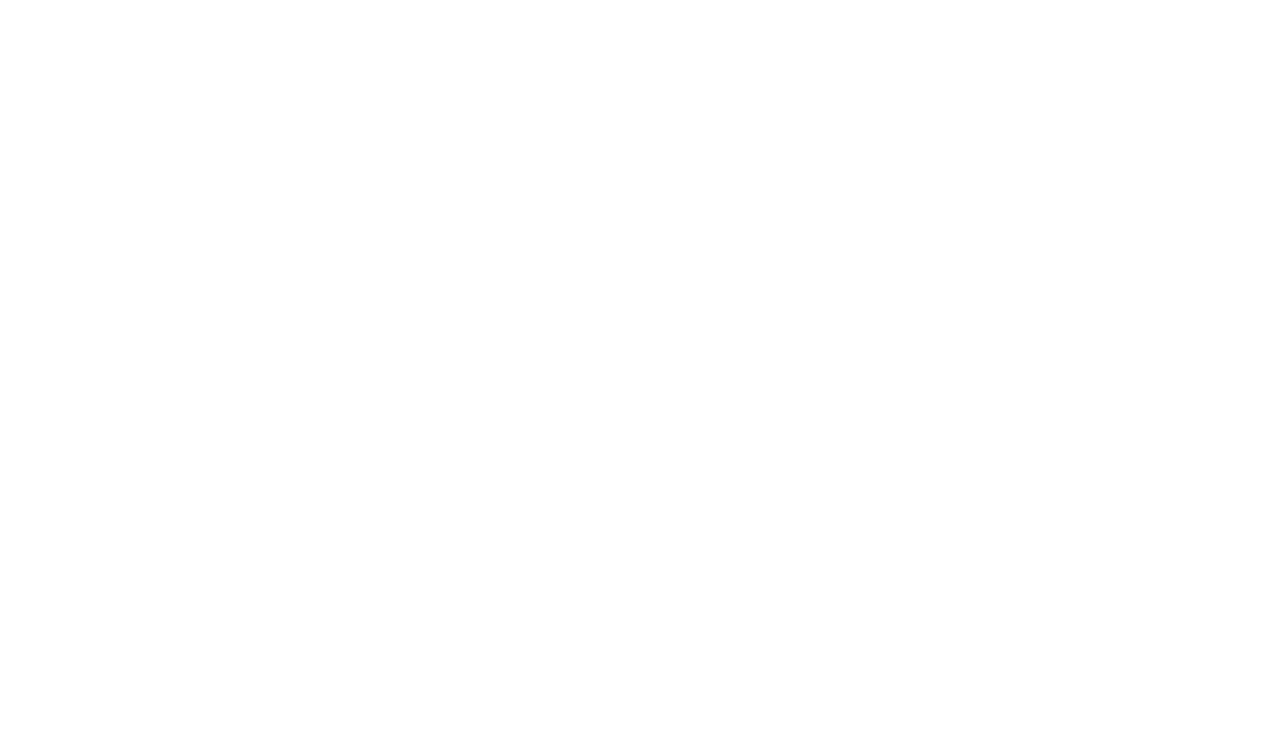
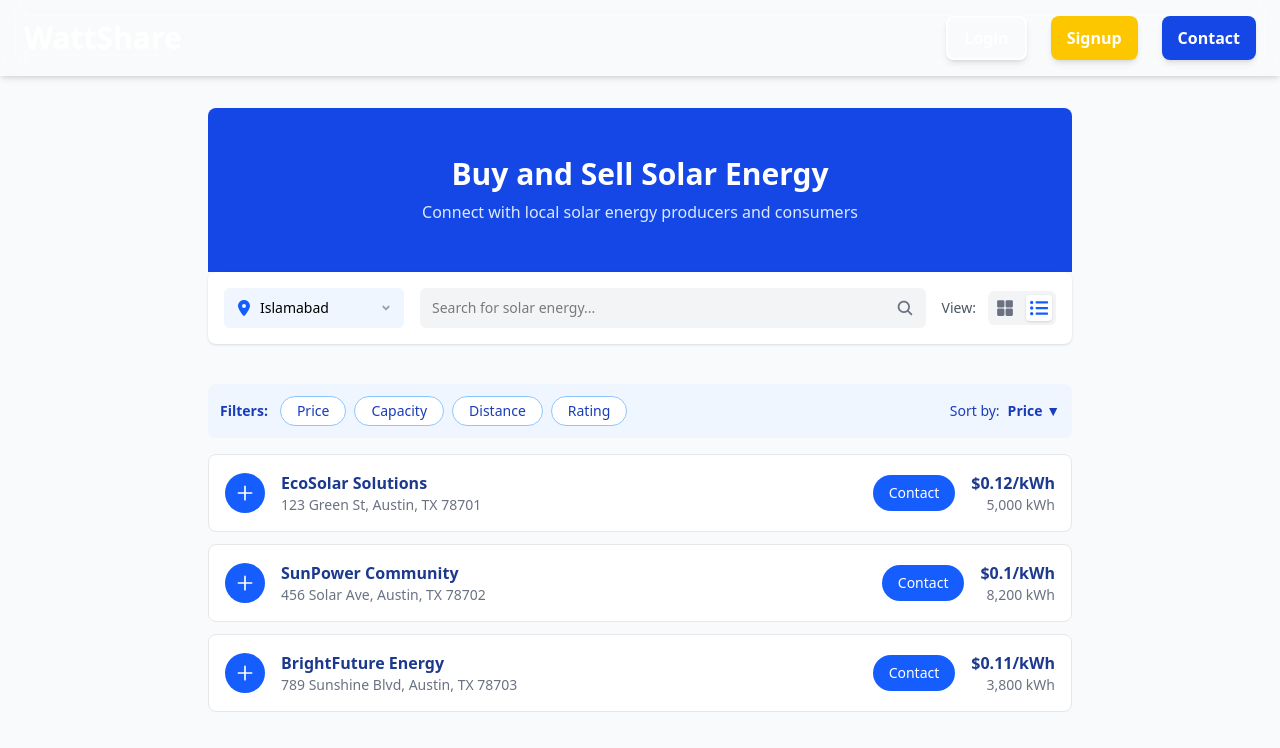
Before and after one commit to Hassam-01/WattShare, a React (Vite) app: page /home in a window 1280 px wide. Before the commit this address had no page. Shown: the top 748 px of the page. Built offline with nearby package versions, Linux system fonts and the light colour scheme.

Commit message:
home pgae basic: added

```diff
--- a/src/App.tsx
+++ b/src/App.tsx
@@ -1,13 +1,14 @@
 import './App.css'
 import { Route, Routes } from "react-router"
 import LandingPage from './pages/landingpage'
+import HomePage from './pages/homePage'
 function App() {
 
   return (
     <>
     <Routes>
-      <Route path="/" element={<LandingPage/>}>
-      </Route>
+      <Route path="/" element={<LandingPage/>}/>
+      <Route path="/home" element={<HomePage/>}/>
     </Routes>
 
     </>
--- a/src/components/navbar.tsx
+++ b/src/components/navbar.tsx
@@ -10,7 +10,7 @@
     };
 
     return (
-        <nav className="fixed w-full z-80 bg-opacity-80 backdrop-blur-md shadow-md">
+        <nav className="w-full z-80 bg-opacity-80 backdrop-blur-md shadow-md">
             <div className="px-6 py-4 flex justify-between items-center">
                 <div className="text-3xl font-bold text-white">WattShare</div>
 
--- /dev/null
+++ b/src/components/searchbar.tsx
@@ -0,0 +1,14 @@
+import { FaSearch } from "react-icons/fa";
+
+export default function SearchBar() {
+  return (
+    <div className={`border border-gray-300 rounded-lg flex items-center h-16 px-4 py-2 w-full justify-center`}>
+      <input
+        type="text"
+        placeholder="Search..."
+        className="w-[90%] h-10 px-4  rounded-lg focus:outline-none outline-none"
+      />
+      <FaSearch className="text-gray-500 " size={20} />
+    </div>
+  );
+}
--- a/src/compoundedComponent/Button.tsx
+++ b/src/compoundedComponent/Button.tsx
@@ -11,7 +11,6 @@
 
 export default function Button({ text, onClick, className }: ButtonProps) {
     // Button styles
-    console.log(className)
     const buttonType = className?.includes("primary")
         ? "border-2 border-white text-white bg-transparent hover:bg-white hover:text-black cursor-pointer"
         : className?.includes("secondary")
--- /dev/null
+++ b/src/pages/homePage.tsx
@@ -0,0 +1,210 @@
+import { useState } from "react";
+import Navbar from "../components/navbar";
+import { IoSearch } from "react-icons/io5";
+import { IoGrid } from "react-icons/io5";
+import { FaListUl } from "react-icons/fa";
+import { FaLocationDot } from "react-icons/fa6";
+import { FaAngleDown } from "react-icons/fa";
+
+export function GridAlignment() {
+  const [viewType, setViewType] = useState("list"); // "list" or "grid"
+
+  return (
+    <div className="flex items-center gap-3">
+      <span className="text-gray-600 text-sm font-medium">View:</span>
+      <div className="flex gap-2 bg-gray-100 p-1 rounded-md">
+        <button
+          className={`p-1 rounded ${viewType === 'grid' ? 'bg-white shadow-sm' : ''}`}
+          onClick={() => setViewType('grid')}
+        >
+          <IoGrid className={`${viewType === 'grid' ? 'text-blue-600' : 'text-gray-500'}`} size={18} />
+        </button>
+        <button
+          className={`p-1 rounded ${viewType === 'list' ? 'bg-white shadow-sm' : ''}`}
+          onClick={() => setViewType('list')}
+        >
+          <FaListUl className={`${viewType === 'list' ? 'text-blue-600' : 'text-gray-500'}`} size={18} />
+        </button>
+      </div>
+    </div>
+  );
+}
+
+export function Location() {
+  const cities = ["Islamabad", "Karachi", "Lahore", "Austin, TX", "San Francisco, CA"];
+  const [inputValue, setInputValue] = useState("Islamabad");
+  const [filteredCities, setFilteredCities] = useState(cities);
+  const [showDropdown, setShowDropdown] = useState(false);
+
+  interface HandleChangeEvent {
+    target: {
+      value: string;
+    };
+  }
+
+  const handleChange = (e: HandleChangeEvent): void => {
+    const value = e.target.value;
+    setInputValue(value);
+    setShowDropdown(true);
+    setFilteredCities(
+      cities.filter((city) =>
+        city.toLowerCase().includes(value.toLowerCase())
+      )
+    );
+  };
+
+  const handleSelect = (city: string) => {
+    setInputValue(city);
+    setShowDropdown(false);
+  };
+
+  return (
+    <div className="relative">
+      <div className="flex items-center h-10 bg-blue-50 rounded-md px-3">
+        <FaLocationDot className="text-blue-600" size={16} />
+        <input
+          type="text"
+          value={inputValue}
+          onChange={handleChange}
+          onFocus={() => setShowDropdown(true)}
+          onBlur={() => setTimeout(() => setShowDropdown(false), 100)}
+          placeholder="Select Location"
+          className="w-32 px-2 bg-blue-50 focus:outline-none text-sm"
+        />
+        <FaAngleDown className="text-gray-400" size={12} />
+      </div>
+      {showDropdown && filteredCities.length > 0 && (
+        <ul className="absolute z-10 w-full mt-1 bg-white border border-gray-200 rounded-lg shadow-md max-h-40 overflow-y-auto">
+          {filteredCities.map((city, index) => (
+            <li
+              key={index}
+              className="px-4 py-2 cursor-pointer hover:bg-blue-100 text-sm"
+              onClick={() => handleSelect(city)}
+            >
+              {city}
+            </li>
+          ))}
+        </ul>
+      )}
+    </div>
+  );
+}
+
+function SearchBar() {
+  return (
+    <div className="flex items-center bg-gray-100 rounded-md px-3 h-10 w-full">
+      <input
+        type="text"
+        placeholder="Search for solar energy..."
+        className="flex-grow bg-transparent focus:outline-none text-sm"
+      />
+      <IoSearch className="text-gray-500" size={18} />
+    </div>
+  );
+}
+
+function FilterBar() {
+  return (
+    <div className="flex items-center justify-between bg-blue-50 p-3 rounded-lg my-4">
+      <div className="flex items-center gap-3">
+        <span className="font-semibold text-blue-800 text-sm">Filters:</span>
+        <div className="flex gap-2">
+          <button className="px-4 py-1 bg-white border border-blue-300 rounded-full text-sm text-blue-800">Price</button>
+          <button className="px-4 py-1 bg-white border border-blue-300 rounded-full text-sm text-blue-800">Capacity</button>
+          <button className="px-4 py-1 bg-white border border-blue-300 rounded-full text-sm text-blue-800">Distance</button>
+          <button className="px-4 py-1 bg-white border border-blue-300 rounded-full text-sm text-blue-800">Rating</button>
+        </div>
+      </div>
+      <div className="flex items-center gap-2">
+        <span className="text-blue-800 text-sm">Sort by:</span>
+        <span className="font-semibold text-blue-800 text-sm">Price ▼</span>
+      </div>
+    </div>
+  );
+}
+
+function ListItem({ name, address, pricePerKwh, availableKwh }) {
+  return (
+    <div className="flex items-center justify-between p-4 border border-gray-200 rounded-lg mb-3 bg-white">
+      <div className="flex items-center gap-4">
+        <div className="bg-blue-600 p-2 rounded-full w-10 h-10 flex items-center justify-center">
+          <svg width="20" height="20" viewBox="0 0 24 24" fill="none" xmlns="http://www.w3.org/2000/svg">
+            <path d="M12 4V20M4 12H20" stroke="white" strokeWidth="2" strokeLinecap="round" />
+          </svg>
+        </div>
+        <div>
+          <h3 className="font-bold text-blue-900">{name}</h3>
+          <p className="text-gray-500 text-sm">{address}</p>
+        </div>
+      </div>
+      <div className="flex items-center gap-4">
+        <button className="px-4 py-2 bg-blue-600 text-white rounded-full text-sm">Contact</button>
+        <div className="text-right">
+          <p className="font-bold text-blue-900">${pricePerKwh}/kWh</p>
+          <p className="text-gray-500 text-sm">{availableKwh.toLocaleString()} kWh</p>
+        </div>
+      </div>
+    </div>
+  );
+}
+
+export default function HomePage() {
+  const listings = [
+    {
+      name: "EcoSolar Solutions",
+      address: "123 Green St, Austin, TX 78701",
+      pricePerKwh: 0.12,
+      availableKwh: 5000
+    },
+    {
+      name: "SunPower Community",
+      address: "456 Solar Ave, Austin, TX 78702",
+      pricePerKwh: 0.10,
+      availableKwh: 8200
+    },
+    {
+      name: "BrightFuture Energy",
+      address: "789 Sunshine Blvd, Austin, TX 78703",
+      pricePerKwh: 0.11,
+      availableKwh: 3800
+    }
+  ];
+
+  return (
+    <div className="bg-gray-50 min-h-screen">
+      <Navbar />
+      <div className="max-w-4xl mx-auto px-4 pt-8">
+        <div className="flex flex-col">
+          <div className="bg-blue-700 py-12 px-6 rounded-t-lg text-center">
+            <h1 className="text-3xl font-bold text-white mb-2">Buy and Sell Solar Energy</h1>
+            <p className="text-blue-100">Connect with local solar energy producers and consumers</p>
+          </div>
+
+          <div className="bg-white p-4 rounded-lg shadow mb-6">
+            <div className="flex items-center gap-4">
+              <Location />
+              <div className="flex-grow">
+                <SearchBar />
+              </div>
+              <GridAlignment />
+            </div>
+          </div>
+
+          <FilterBar />
+
+          <div className="space-y-3">
+            {listings.map((listing, index) => (
+              <ListItem
+                key={index}
+                name={listing.name}
+                address={listing.address}
+                pricePerKwh={listing.pricePerKwh}
+                availableKwh={listing.availableKwh}
+              />
+            ))}
+          </div>
+        </div>
+      </div>
+    </div>
+  );
+}
--- a/src/pages/landingpage.tsx
+++ b/src/pages/landingpage.tsx
@@ -1,8 +1,10 @@
+import { useNavigate } from "react-router-dom";
 import solarBG from "../assets/landingBG.jpg";
 import Navbar from "../components/navbar";
 import Button from "../compoundedComponent/Button";
 
 export default function LandingPage() {
+    const navigate = useNavigate();
   return (
     <div className="relative h-screen w-full flex flex-col">
        {/* Background Image */}
@@ -31,7 +33,7 @@
         </p>
         <Button
           text="Explore"
-          onClick={() => {}}
+          onClick={() => navigate("/home")}
           className="mt-6 px-6 py-3 text-lg font-semibold bg-yellow-400 text-white rounded-lg shadow-md hover:bg-yellow-500 transition duration-300"
         />
       </div>
```
